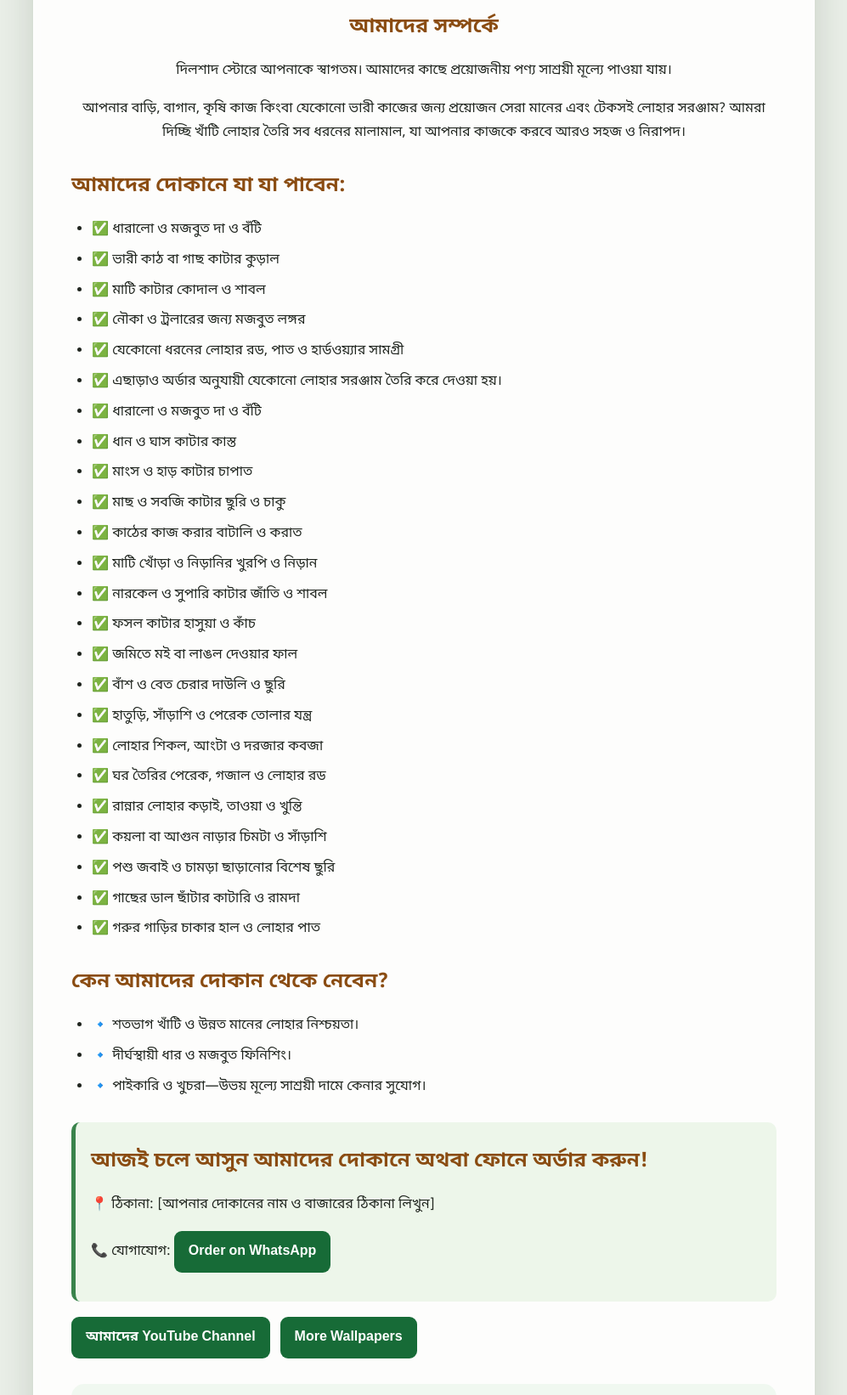
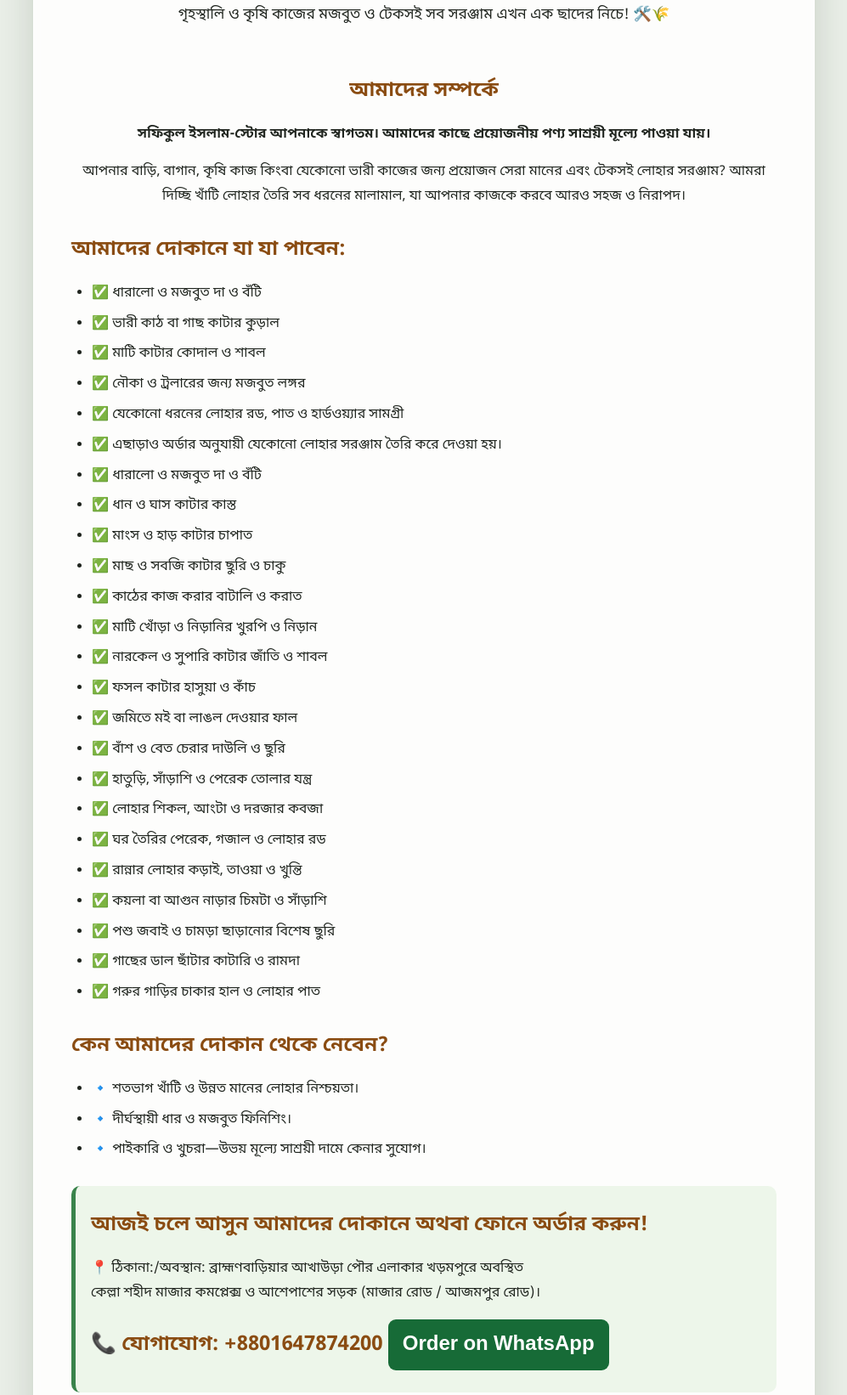
Before and after one commit to babykoquiz/Dilshad-store, a plain HTML site: page index.html in a window 1280 px wide. Shown: the part 838-2480 px from the top of the page at 85% size, without its empty margins (141-1138 px from the left). Drawn offline with Linux system fonts and the light colour scheme.

Commit message:
update phone number

```diff
--- a/index.html
+++ b/index.html
@@ -295,22 +295,23 @@
 
     <header>
        <h1> কেল্লা শহীদ মাজার কমপ্লেক্স ।</h1>
-      <h2> সফিকুল ইসলাম-স্টের </h2>
+      <h2> সফিকুল ইসলাম-স্টোর </h2>
 
       <img class="store-photo" src="images.jfif" alt="Dilshad Store">
       <br>
       <a href="https://bn.wikipedia.org/wiki/%E0%A6%96%E0%A6%A1%E0%A6%BC%E0%A6%AE%E0%A6%AA%E0%A7%81%E0%A6%B0_%E0%A6%AE%E0%A6%BE%E0%A6%9C%E0%A6%BE%E0%A6%B0_%E0%A6%B6%E0%A6%B0%E0%A7%80%E0%A6%AB">
         খড়মপুর মাজার শরীফ সর্ম্পকে জানতে এখানে চাপুন</a>
       <img class="store-photo" src="dilshad.jfif" alt="Dilshad Store">
-
-
+<br>
+    স্টোর-স্টোরেজ
+      <br>
       <h3>গৃহস্থালি ও কৃষি কাজের মজবুত ও টেকসই সব সরঞ্জাম এখন এক ছাদের নিচে! 🛠️🌾</h3>
 <br>
 
     <h2>আমাদের সম্পর্কে</h2>
     <p>
-        দিলশাদ স্টোরে আপনাকে স্বাগতম।
-        আমাদের কাছে প্রয়োজনীয় পণ্য সাশ্রয়ী মূল্যে পাওয়া যায়।
+      <b> সফিকুল ইসলাম-স্টোর আপনাকে স্বাগতম।
+        আমাদের কাছে প্রয়োজনীয় পণ্য সাশ্রয়ী মূল্যে পাওয়া যায়। </b>
     </p>
 
       <p>
@@ -363,17 +364,17 @@
     <section class="contact">
       <h2>আজই চলে আসুন আমাদের দোকানে অথবা ফোনে অর্ডার করুন!</h2>
 
-      <p>📍 ঠিকানা: [আপনার দোকানের নাম ও বাজারের ঠিকানা লিখুন]</p>
+      <p>📍 ঠিকানা:/অবস্থান: ব্রাহ্মণবাড়িয়ার আখাউড়া পৌর এলাকার খড়মপুরে অবস্থিত <br>
+        কেল্লা শহীদ মাজার কমপ্লেক্স ও আশেপাশের সড়ক (মাজার রোড / আজমপুর রোড)।</p>
 
-      <p>
-        📞 যোগাযোগ:
+          <h2> 📞 যোগাযোগ: +8801647874200
         <a class="button"
            href="https://wa.me/8801778080857"
            target="_blank"
            rel="noopener">
           Order on WhatsApp
         </a>
-      </p>
+      </h2>
     </section>
 
     <section class="links">
```
